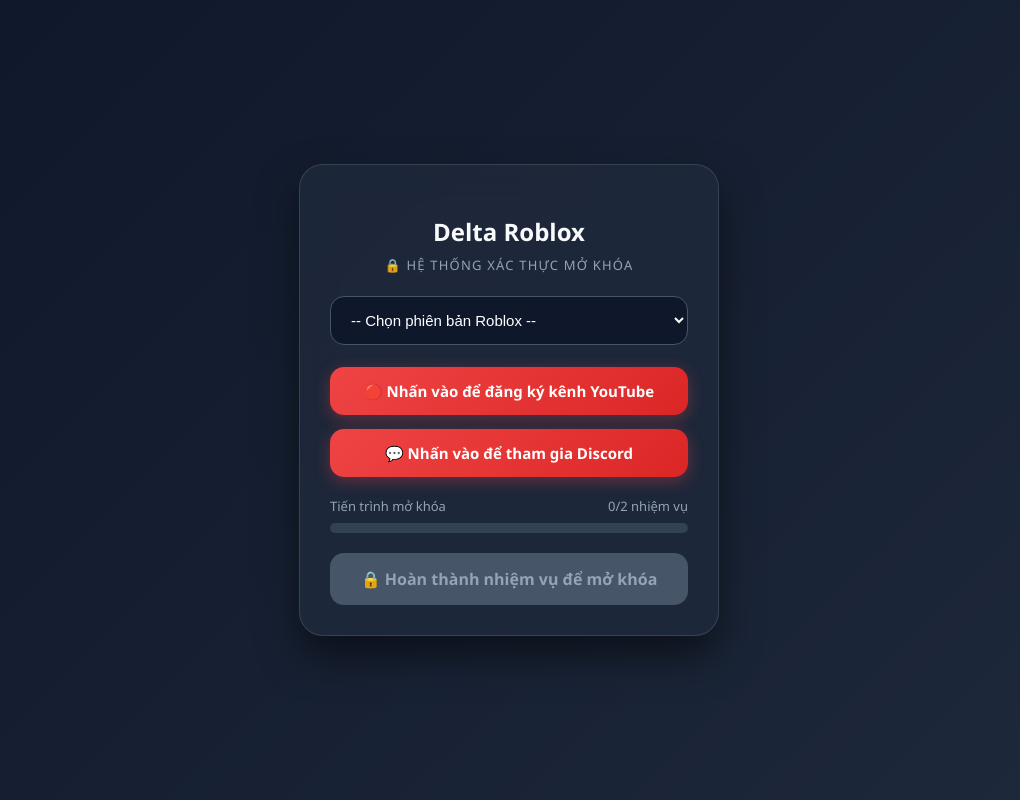
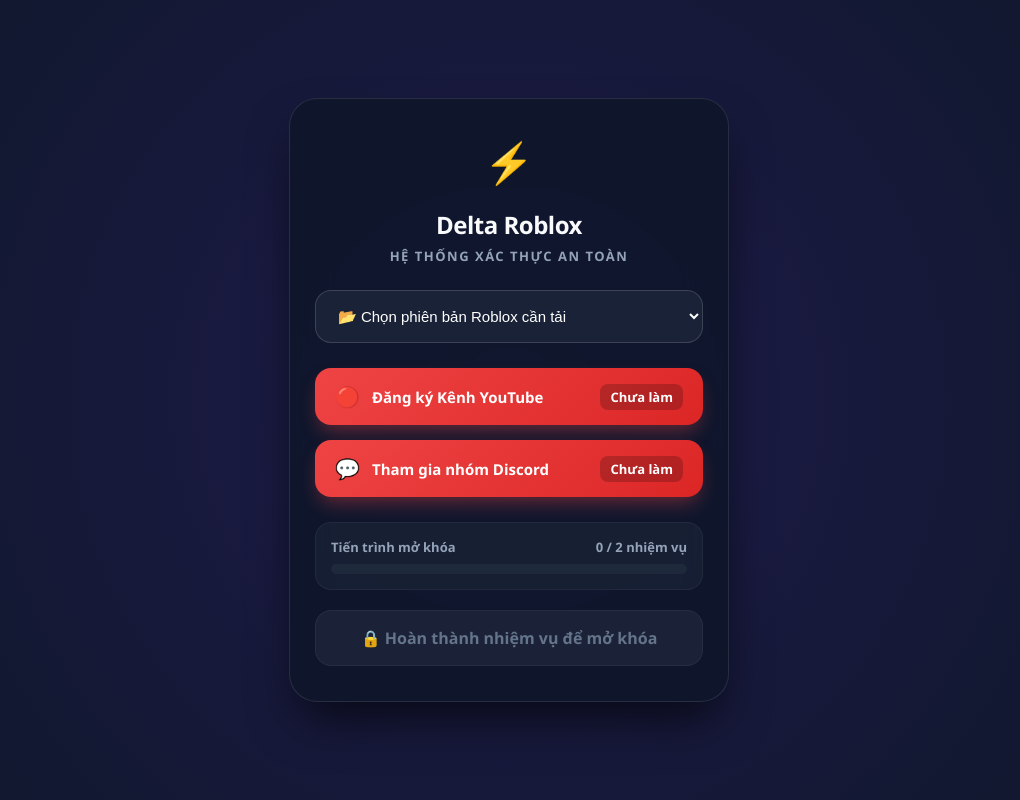
Before and after one commit to nguyengiabinh20111-debug/web-tai-filee, a plain HTML site: page index.html in a window 1280 px wide. Shown: the whole page, without its empty margins (131-1151 px from the left). Drawn offline with Linux system fonts and the light colour scheme.

Commit message:
Update index.html

```diff
--- a/index.html
+++ b/index.html
@@ -7,8 +7,8 @@
     <style>
         * { box-sizing: border-box; }
         body {
-            font-family: 'Segoe UI', Tahoma, Geneva, Verdana, sans-serif;
-            background: linear-gradient(135deg, #0f172a, #1e293b);
+            font-family: 'Segoe UI', system-ui, -apple-system, sans-serif;
+            background: radial-gradient(circle at center, #1e1b4b 0%, #0f172a 100%);
             margin: 0;
             padding: 20px;
             display: flex;
@@ -18,84 +18,96 @@
             color: #fff;
         }
         .card {
-            background: rgba(30, 41, 59, 0.9);
-            backdrop-filter: blur(16px);
-            border: 1px solid rgba(255, 255, 255, 0.12);
-            padding: 30px;
-            border-radius: 24px;
-            box-shadow: 0 20px 40px rgba(0,0,0,0.5);
+            background: rgba(15, 23, 42, 0.85);
+            backdrop-filter: blur(20px);
+            border: 1px solid rgba(255, 255, 255, 0.1);
+            padding: 35px 25px;
+            border-radius: 28px;
+            box-shadow: 0 25px 50px -12px rgba(0, 0, 0, 0.7);
             width: 100%;
-            max-width: 420px;
+            max-width: 440px;
             text-align: center;
+        }
+        .logo-icon {
+            font-size: 40px;
+            margin-bottom: 10px;
         }
         h2 {
             font-size: 24px;
-            margin-bottom: 8px;
+            margin-bottom: 6px;
             color: #f8fafc;
-            font-weight: 700;
+            font-weight: 800;
+            letter-spacing: -0.5px;
         }
         .subtitle {
             font-size: 13px;
             color: #94a3b8;
-            margin-bottom: 22px;
+            margin-bottom: 25px;
             text-transform: uppercase;
-            letter-spacing: 1.2px;
+            letter-spacing: 1.5px;
+            font-weight: 600;
         }
         .select-group {
-            margin-bottom: 22px;
+            margin-bottom: 25px;
+            position: relative;
         }
         .select-box {
             width: 100%;
-            padding: 14px 16px;
-            border-radius: 14px;
-            border: 1px solid #475569;
+            padding: 16px 18px;
+            border-radius: 16px;
+            border: 1px solid rgba(255, 255, 255, 0.15);
             font-size: 15px;
-            background: #0f172a;
+            background: rgba(30, 41, 59, 0.7);
             color: #fff;
             outline: none;
             cursor: pointer;
-            transition: all 0.3s ease;
+            transition: all 0.3s cubic-bezier(0.4, 0, 0.2, 1);
+            font-weight: 500;
         }
         .select-box:focus {
-            border-color: #3b82f6;
-            box-shadow: 0 0 0 3px rgba(59, 130, 246, 0.25);
+            border-color: #6366f1;
+            box-shadow: 0 0 0 4px rgba(99, 102, 241, 0.2);
+            background: rgba(30, 41, 59, 0.9);
         }
         .task-btn {
             display: flex;
             align-items: center;
-            justify-content: center;
-            gap: 10px;
-            background: linear-gradient(135deg, #ef4444, #dc2626);
+            justify-content: space-between;
+            background: linear-gradient(135deg, #ef4444 0%, #dc2626 100%);
             color: white;
-            padding: 14px;
+            padding: 15px 20px;
             border: none;
-            border-radius: 14px;
+            border-radius: 16px;
             width: 100%;
             font-size: 15px;
-            font-weight: 600;
+            font-weight: 700;
             cursor: pointer;
             text-decoration: none;
-            margin-bottom: 14px;
+            margin-bottom: 15px;
             transition: all 0.3s ease;
-            box-shadow: 0 4px 15px rgba(239, 68, 68, 0.35);
+            box-shadow: 0 10px 20px -5px rgba(239, 68, 68, 0.4);
         }
         .task-btn:hover {
             transform: translateY(-2px);
-            box-shadow: 0 6px 20px rgba(239, 68, 68, 0.5);
-        }
-        .task-btn.loading {
-            background: linear-gradient(135deg, #f59e0b, #d97706);
-            pointer-events: none;
-            box-shadow: 0 4px 15px rgba(245, 158, 11, 0.35);
+            box-shadow: 0 15px 25px -5px rgba(239, 68, 68, 0.6);
         }
         .task-btn.completed {
-            background: linear-gradient(135deg, #10b981, #059669);
+            background: linear-gradient(135deg, #10b981 0%, #059669 100%);
+            box-shadow: 0 10px 20px -5px rgba(16, 185, 129, 0.4);
             pointer-events: none;
-            box-shadow: 0 4px 15px rgba(16, 185, 129, 0.35);
+        }
+        .task-left {
+            display: flex;
+            align-items: center;
+            gap: 12px;
         }
         .progress-container {
-            margin: 20px 0;
+            margin: 25px 0 20px 0;
             text-align: left;
+            background: rgba(30, 41, 59, 0.5);
+            padding: 15px;
+            border-radius: 16px;
+            border: 1px solid rgba(255, 255, 255, 0.05);
         }
         .progress-info {
             display: flex;
@@ -103,81 +115,92 @@
             font-size: 13px;
             color: #94a3b8;
             margin-bottom: 8px;
-            font-weight: 500;
+            font-weight: 600;
         }
         .progress-bar-container {
             width: 100%;
             height: 10px;
-            background: #334155;
+            background: #1e293b;
             border-radius: 5px;
             overflow: hidden;
         }
         .progress-bar {
             width: 0%;
             height: 100%;
-            background: #ef4444;
-            transition: width 0.4s ease, background 0.4s ease;
+            background: linear-gradient(90deg, #ef4444, #f59e0b);
+            transition: width 0.5s ease, background 0.5s ease;
+            border-radius: 5px;
         }
         .download-btn {
             display: flex;
             align-items: center;
             justify-content: center;
             gap: 10px;
-            background: #475569;
-            color: #94a3b8;
-            padding: 15px;
-            border: none;
-            border-radius: 14px;
+            background: rgba(255, 255, 255, 0.05);
+            color: #64748b;
+            padding: 16px;
+            border: 1px solid rgba(255, 255, 255, 0.05);
+            border-radius: 16px;
             width: 100%;
             font-size: 16px;
-            font-weight: bold;
+            font-weight: 800;
             cursor: not-allowed;
             text-decoration: none;
             transition: all 0.3s ease;
             pointer-events: none;
         }
         .download-btn.active {
-            background: linear-gradient(135deg, #22c55e, #16a34a);
+            background: linear-gradient(135deg, #6366f1 0%, #4f46e5 100%);
             color: white;
             cursor: pointer;
             pointer-events: auto;
-            box-shadow: 0 4px 20px rgba(34, 197, 94, 0.4);
+            border: none;
+            box-shadow: 0 15px 25px -5px rgba(99, 102, 241, 0.5);
         }
         .download-btn.active:hover {
             transform: translateY(-2px);
-            box-shadow: 0 6px 25px rgba(34, 197, 94, 0.6);
+            box-shadow: 0 20px 30px -5px rgba(99, 102, 241, 0.7);
         }
     </style>
 </head>
 <body>
 
 <div class="card">
+    <div class="logo-icon">⚡</div>
     <h2 id="titleText">Delta Roblox</h2>
-    <div class="subtitle">🔒 Hệ Thống Xác Thực Mở Khóa</div>
+    <div class="subtitle">Hệ Thống Xác Thực An Toàn</div>
 
     <div class="select-group">
         <select id="versionSelect" class="select-box" onchange="updateInfo(this)">
-            <option value="#" selected disabled>-- Chọn phiên bản Roblox --</option>
+            <option value="#" selected disabled>📂 Chọn phiên bản Roblox cần tải</option>
             <option value="https://drive.google.com/uc?export=download&id=16cFv0A1SlXkztIvPEyOHuGGEVGPvI_9m" data-name="Detail Roblox Quốc Tế">⚡ Detail Roblox Quốc Tế</option>
             <option value="https://drive.google.com/uc?export=download&id=1yhQR2953pHu_5U08WKR1Z4H8ZMHx9FoQ" data-name="Detail Roblox VNG">🔥 Detail Roblox VNG</option>
         </select>
     </div>
 
     <!-- Nút số 1: YouTube -->
-    <a href="https://youtube.com/@congdongscript?si=wdPztpaB3mqr2izj" target="_blank" class="task-btn" id="ytBtn" onclick="startTask('yt', event)">
-        🔴 Nhấn vào để đăng ký kênh YouTube
+    <a href="https://youtube.com/@congdongscript?si=wdPztpaB3mqr2izj" target="_blank" class="task-btn" id="ytBtn" onclick="doTask('yt')">
+        <div class="task-left">
+            <span style="font-size: 20px;">🔴</span>
+            <span>Đăng ký Kênh YouTube</span>
+        </div>
+        <span id="ytStatus" style="font-size: 13px; background: rgba(0,0,0,0.2); padding: 4px 10px; border-radius: 8px;">Chưa làm</span>
     </a>
 
     <!-- Nút số 2: Discord -->
-    <a href="https://discord.gg/dFGDzvChZ" target="_blank" class="task-btn" id="dcBtn" onclick="startTask('dc', event)">
-        💬 Nhấn vào để tham gia Discord
+    <a href="https://discord.gg/dFGDzvChZ" target="_blank" class="task-btn" id="dcBtn" onclick="doTask('dc')">
+        <div class="task-left">
+            <span style="font-size: 20px;">💬</span>
+            <span>Tham gia nhóm Discord</span>
+        </div>
+        <span id="dcStatus" style="font-size: 13px; background: rgba(0,0,0,0.2); padding: 4px 10px; border-radius: 8px;">Chưa làm</span>
     </a>
 
     <!-- Thanh tiến trình -->
     <div class="progress-container">
         <div class="progress-info">
             <span>Tiến trình mở khóa</span>
-            <span id="progressText">0/2 nhiệm vụ</span>
+            <span id="progressText">0 / 2 nhiệm vụ</span>
         </div>
         <div class="progress-bar-container">
             <div class="progress-bar" id="progressBar"></div>
@@ -202,62 +225,34 @@
         selectedFileUrl = select.value;
     }
 
-    function startTask(type, event) {
-        if(type === 'yt' && ytDone) return;
-        if(type === 'dc' && dcDone) return;
-
-        let btnId = (type === 'yt') ? "ytBtn" : "dcBtn";
-        let btn = document.getElementById(btnId);
-
-        // Chống bấm liên tục và chuyển sang trạng thái chờ 5 giây
-        if(btn.classList.contains('loading') || btn.classList.contains('completed')) return;
-
-        btn.classList.add('loading');
-        let timeLeft = 5;
-
-        let taskName = (type === 'yt') ? "Đăng ký YouTube" : "Tham gia Discord";
-        btn.innerHTML = `⏳ Đang xác minh (${timeLeft}s)...`;
-
-        let countdown = setInterval(() => {
-            timeLeft--;
-            if(timeLeft > 0) {
-                btn.innerHTML = `⏳ Đang xác minh (${timeLeft}s)...`;
-            } else {
-                clearInterval(countdown);
-                completeTask(type);
-            }
-        }, 1000);
-    }
-
-    function completeTask(type) {
+    function doTask(type) {
         if(type === 'yt' && !ytDone) {
             ytDone = true;
-            let yt = document.getElementById("ytBtn");
-            yt.classList.remove("loading");
-            yt.classList.add("completed");
-            yt.innerHTML = "✅ Đã đăng ký kênh YouTube thành công";
+            let btn = document.getElementById("ytBtn");
+            let status = document.getElementById("ytStatus");
+            btn.classList.add("completed");
+            status.innerText = "Đã xong ✓";
         }
         if(type === 'dc' && !dcDone) {
             dcDone = true;
-            let dc = document.getElementById("dcBtn");
-            dc.classList.remove("loading");
-            dc.classList.add("completed");
-            dc.innerHTML = "✅ Đã tham gia Discord thành công";
+            let btn = document.getElementById("dcBtn");
+            let status = document.getElementById("dcStatus");
+            btn.classList.add("completed");
+            status.innerText = "Đã xong ✓";
         }
-
         updateProgress();
     }
 
     function updateProgress() {
         let count = (ytDone ? 1 : 0) + (dcDone ? 1 : 0);
-        document.getElementById("progressText").innerText = count + "/2 nhiệm vụ";
+        document.getElementById("progressText").innerText = count + " / 2 nhiệm vụ";
 
         let percent = (count / 2) * 100;
         let bar = document.getElementById("progressBar");
         bar.style.width = percent + "%";
 
         if(count === 2) {
-            bar.style.background = "#22c55e";
+            bar.style.background = "linear-gradient(90deg, #10b981, #059669)";
             let btn = document.getElementById("downloadBtn");
             btn.classList.add("active");
             btn.innerHTML = "🚀 Nhận Link Tải File Ngay";
@@ -267,7 +262,7 @@
     function checkDownload(e) {
         if(!ytDone || !dcDone) {
             e.preventDefault();
-            alert("⚠️ Bạn cần hoàn thành chờ đủ thời gian xác minh cả 2 nhiệm vụ!");
+            alert("⚠️ Bạn cần hoàn thành cả 2 nhiệm vụ (YouTube & Discord) để mở khóa link tải!");
             return;
         }
         if(selectedFileUrl === "#") {
```
